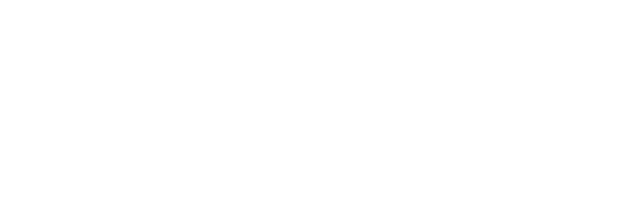
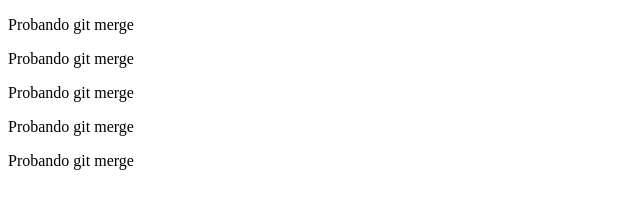
Before and after one commit to ronaldrrca/one-sistema-de-registro, a plain HTML site: page index.html in a window 1280 px wide. Shown: the whole page, without its empty margins (0-640 px from the left). Drawn offline with Linux system fonts and the light colour scheme.

Commit message:
Agregando informacion al index.html

```diff
--- a/index.html
+++ b/index.html
@@ -7,6 +7,11 @@
     <title>Document</title>
 </head>
 <body>
+    <p>Probando git merge</p>
+    <p>Probando git merge</p>
+    <p>Probando git merge</p>
+    <p>Probando git merge</p>
+    <p>Probando git merge</p>
     <script src="app.js"></script>
 </body>
 </html>
```
